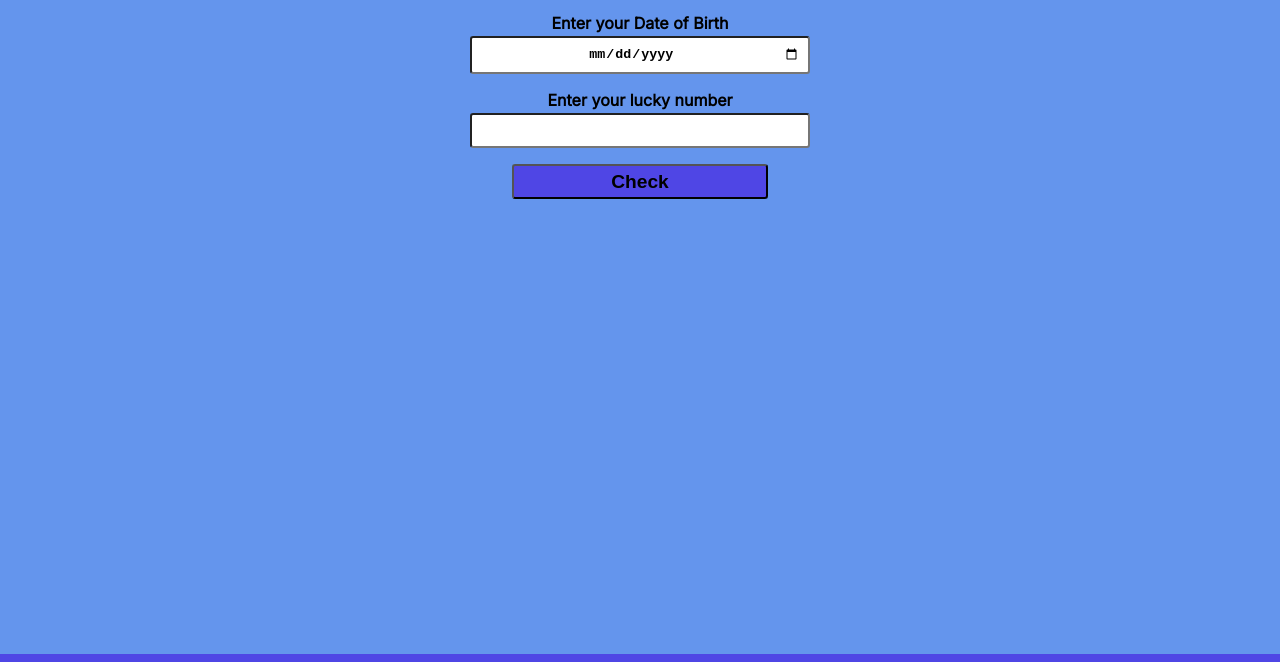
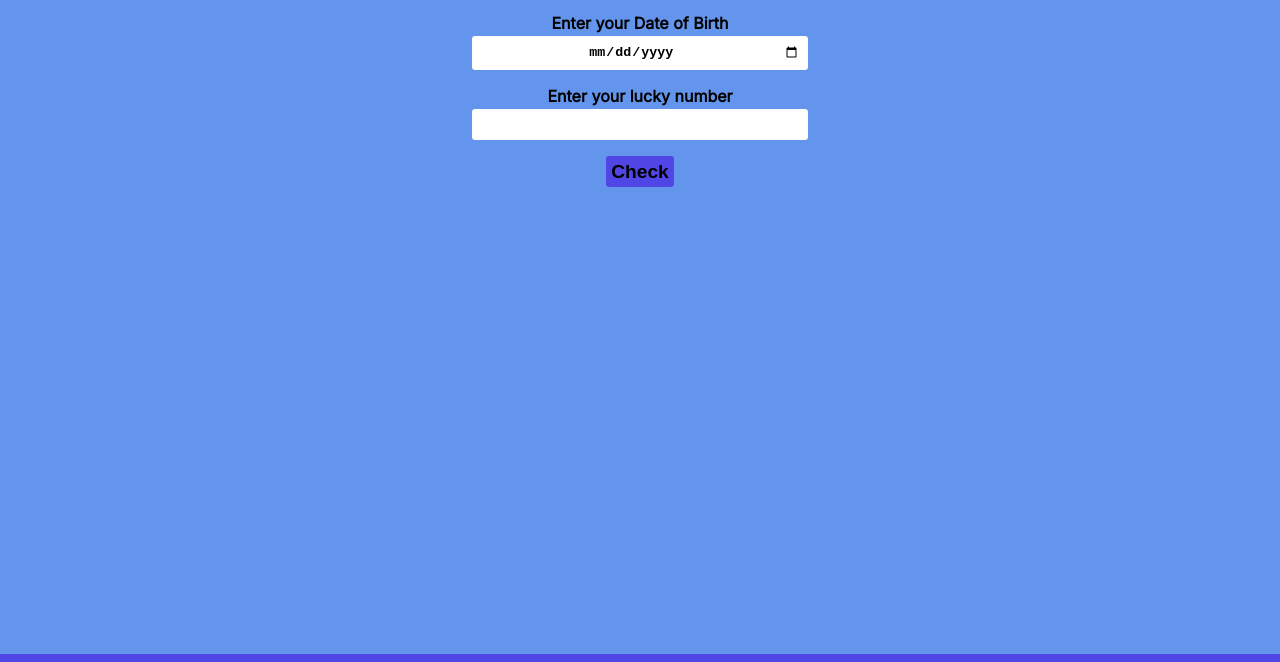
Before and after one commit to anamkaa/check-birthday, a plain HTML site: page index.html in a window 1280 px wide. Shown: the part 74-736 px from the top of the page. Drawn offline with Linux system fonts and the light colour scheme.

Commit message:
updated style.css

```diff
--- a/style.css
+++ b/style.css
@@ -17,8 +17,6 @@ body{
 }
 
 #output-box{
-    /* border: 2px solid black;
-    border-radius: 0.2rem; */
     width: 150px;
     min-height: 20px;
     padding: 0.5rem;
@@ -33,7 +31,7 @@ body{
     text-align: center;
     display: flex;
     flex-direction: column;
-    width: 50vw;
+    max-width: 50%;
 
 }
 
@@ -51,6 +49,7 @@ label{
 input{
     border-radius: 0.2rem;
     width: 50%;
+    border: none;
     padding: auto;
     margin: auto;
     text-align: center;
@@ -60,26 +59,30 @@ input{
 }
 
 button{
-    width: 20vw;
+    max-width: 18rem;
     padding: auto;
     margin: auto;
     text-align: center;
     font-weight: bolder;
     font-size: larger;
-    transition: 0.5s;
+    transition: 0.3s;
     background-color: #4F46E5;
+    border: none;
 }
 
 button{
     margin-top: 1rem;
     padding: 0.3rem;
     border-radius: 0.2rem;
+    border-color: lightskyblue;
+
 }
 
 button:hover{
     font-size: x-large;
     background-color:lightskyblue;
     color: white;
+
 }
 
 
@@ -126,3 +129,7 @@ button:hover{
 {
     padding-inline-start: 0;
 }
+
+.fab:hover{
+    color: lightskyblue;
+}
```
